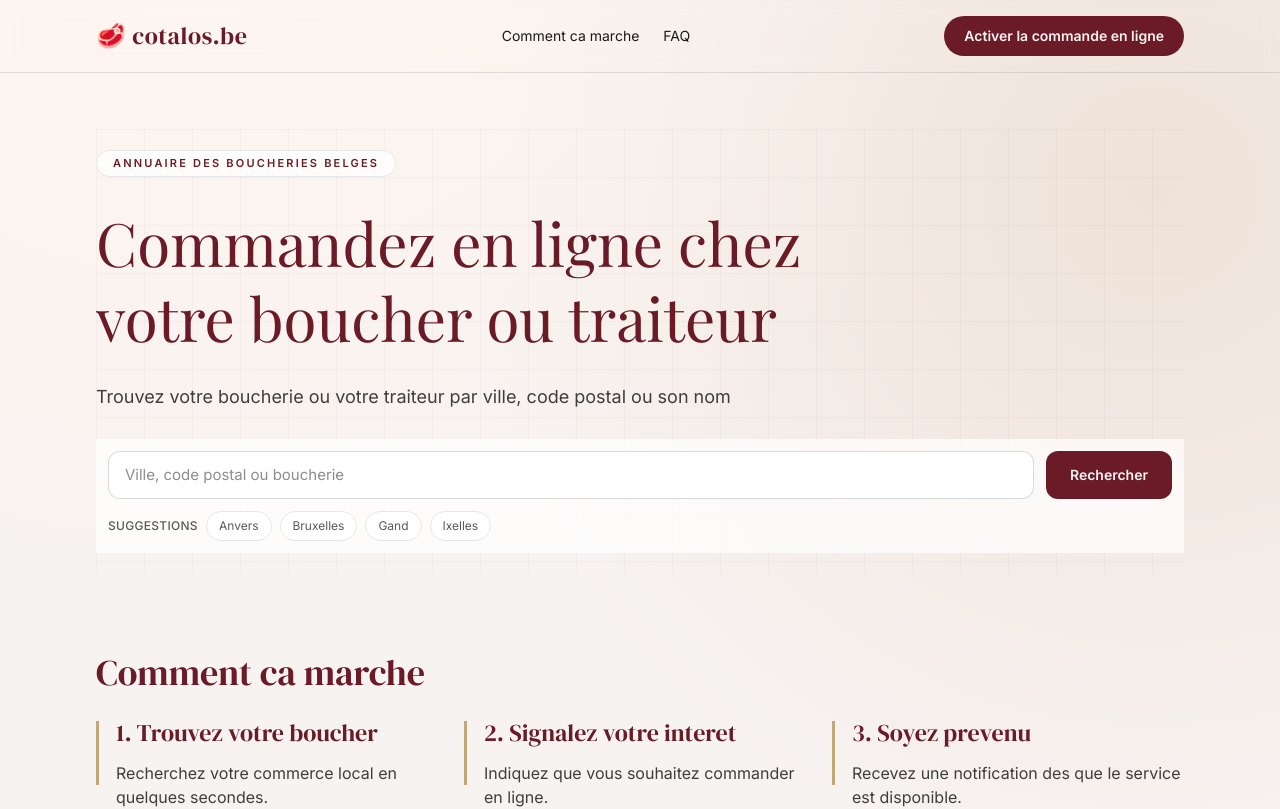
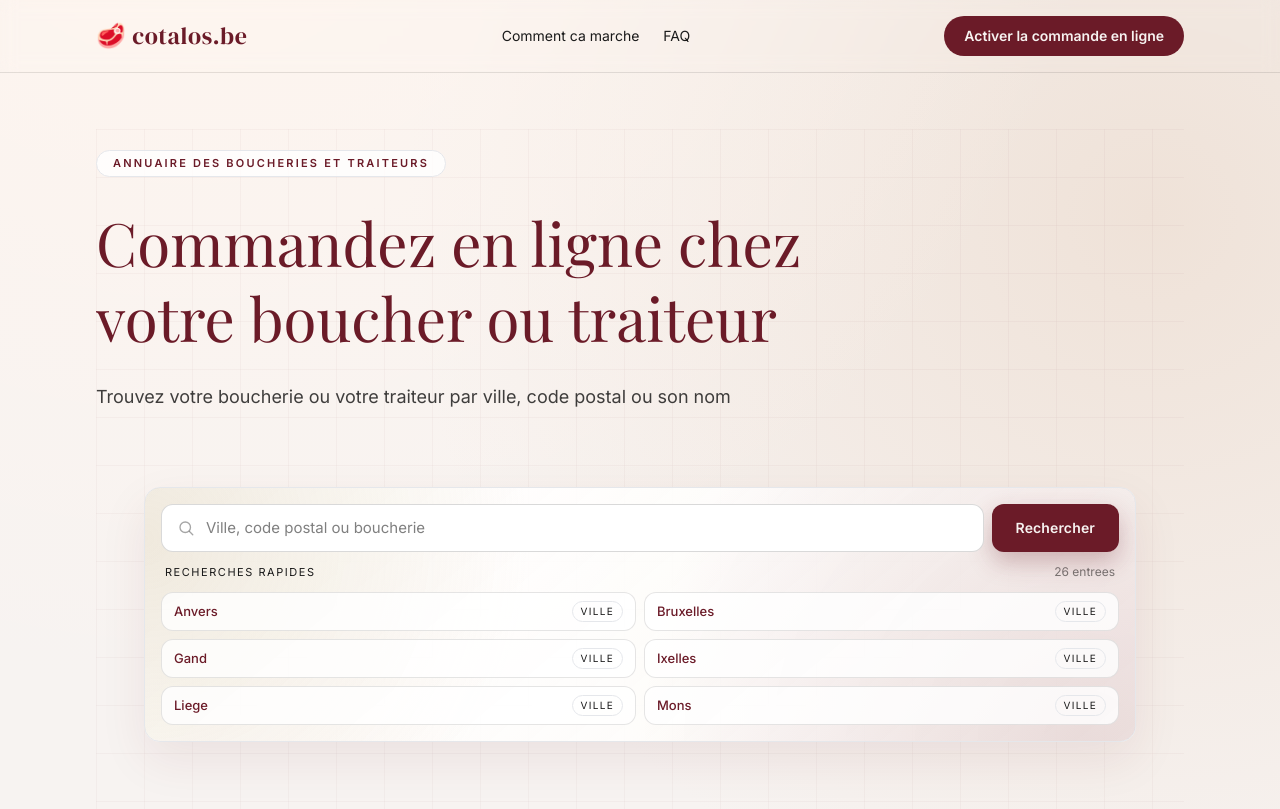
Before and after one commit to robhox/cotalos, a Next.js app: page / in a window 1280 px wide. Shown: the top 809 px of the page. Built offline with nearby package versions, Linux system fonts and the light colour scheme; a web font is replaced by a local one.

Commit message:
:lipstick: improve homepage UI

```diff
--- a/app/page.tsx
+++ b/app/page.tsx
@@ -59,7 +59,7 @@ export default function HomePage() {
           <div className="relative grid gap-8 lg:items-start">
             <div className="space-y-7">
               <p className="inline-flex rounded-full border border-[color:var(--color-primary)]/25 bg-white/80 px-4 py-1 text-[11px] font-semibold uppercase tracking-[0.2em] text-[color:var(--color-primary)]">
-                Annuaire des boucheries belges
+                Annuaire des boucheries et traiteurs
               </p>
 
               <h1 className="max-w-3xl font-hero md:leading-tight text-4xl text-[color:var(--color-primary)] sm:text-5xl md:text-6xl">
@@ -67,19 +67,26 @@ export default function HomePage() {
               </h1>
 
               <p className="max-w-2xl text-base leading-7 text-black/75 md:text-lg">
-                Trouvez votre boucherie ou votre traiteur par ville, code postal ou son nom
+                Trouvez votre boucherie ou votre traiteur par ville, code postal
+                ou son nom
               </p>
 
-              <div className="bg-white/70 p-2 sm:p-3">
+              <div className="p-2 sm:p-12">
                 <SearchBox index={searchIndex} />
               </div>
             </div>
           </div>
         </section>
 
-        <section id="comment-ca-marche" className="reveal space-y-6" style={{ animationDelay: "140ms" }}>
+        <section
+          id="comment-ca-marche"
+          className="reveal space-y-6"
+          style={{ animationDelay: "140ms" }}
+        >
           <div className="flex flex-wrap items-end justify-between gap-4">
-            <h2 className="font-display text-3xl text-[color:var(--color-primary)] md:text-4xl">Comment ca marche</h2>
+            <h2 className="font-display text-3xl text-[color:var(--color-primary)] md:text-4xl">
+              Comment ca marche
+            </h2>
           </div>
           <div className="grid gap-4 md:grid-cols-3">
             {steps.map((step) => (
@@ -88,8 +95,12 @@ export default function HomePage() {
                 className="group relative pl-5 transition-transform duration-300 hover:-translate-y-1"
               >
                 <div className="absolute left-0 top-1 h-16 w-[3px] bg-[color:var(--color-accent)] transition-all duration-300 group-hover:h-24" />
-                <h3 className="font-display text-2xl text-[color:var(--color-primary)]">{step.title}</h3>
-                <p className="mt-3 text-sm leading-6 text-black/75 md:text-base">{step.description}</p>
+                <h3 className="font-display text-2xl text-[color:var(--color-primary)]">
+                  {step.title}
+                </h3>
+                <p className="mt-3 text-sm leading-6 text-black/75 md:text-base">
+                  {step.description}
+                </p>
               </article>
             ))}
           </div>
@@ -103,10 +114,15 @@ export default function HomePage() {
           <div className="pointer-events-none absolute inset-0 bg-[radial-gradient(circle_at_15%_20%,rgba(255,255,255,0.18),transparent_45%),radial-gradient(circle_at_88%_80%,rgba(194,168,120,0.35),transparent_42%)]" />
           <div className="relative grid gap-6 md:grid-cols-[1.2fr_0.8fr] md:items-center">
             <div className="space-y-4">
-              <p className="text-xs uppercase tracking-[0.2em] text-[color:var(--color-accent)]">Espace commercants</p>
-              <h2 className="font-display text-3xl md:text-4xl">Vous etes boucher ou traiteur ?</h2>
+              <p className="text-xs uppercase tracking-[0.2em] text-[color:var(--color-accent)]">
+                Espace commercants
+              </p>
+              <h2 className="font-display text-3xl md:text-4xl">
+                Vous etes boucher ou traiteur ?
+              </h2>
               <p className="max-w-2xl text-sm leading-7 text-[color:var(--color-bg)]/85 md:text-base">
-                Activez la precommande en ligne, reduisez les appels repetitifs et simplifiez vos retraits en boutique.
+                Activez la precommande en ligne, reduisez les appels repetitifs
+                et simplifiez vos retraits en boutique.
               </p>
             </div>
             <div className="space-y-4 ml-auto">
@@ -121,15 +137,26 @@ export default function HomePage() {
           </div>
         </section>
 
-        <section id="faq" className="reveal space-y-5 pb-4" style={{ animationDelay: "260ms" }}>
-          <h2 className="font-display text-3xl text-[color:var(--color-primary)] md:text-4xl">FAQ</h2>
+        <section
+          id="faq"
+          className="reveal space-y-5 pb-4"
+          style={{ animationDelay: "260ms" }}
+        >
+          <h2 className="font-display text-3xl text-[color:var(--color-primary)] md:text-4xl">
+            FAQ
+          </h2>
           <div className="grid gap-1 md:grid-cols-1 md:gap-x-6">
             {faqItems.map((item) => (
-              <details key={item.question} className="border-b border-black/12 py-4 md:col-span-1">
+              <details
+                key={item.question}
+                className="border-b border-black/12 py-4 md:col-span-1"
+              >
                 <summary className="cursor-pointer list-none pr-6 text-sm font-semibold text-[color:var(--color-primary)] md:text-base">
                   {item.question}
                 </summary>
-                <p className="mt-2 text-sm leading-6 text-black/75">{item.answer}</p>
+                <p className="mt-2 text-sm leading-6 text-black/75">
+                  {item.answer}
+                </p>
               </details>
             ))}
           </div>
--- a/components/search/search-box.tsx
+++ b/components/search/search-box.tsx
@@ -14,22 +14,25 @@ interface SearchBoxProps {
 export function SearchBox({ index }: SearchBoxProps) {
   const [query, setQuery] = useState("");
   const [errorMessage, setErrorMessage] = useState<string | null>(null);
+  const [isFocused, setIsFocused] = useState(false);
   const [isPending, startTransition] = useTransition();
   const router = useRouter();
 
+  const normalizedQuery = useMemo(() => normalizeSearchValue(query), [query]);
+
   const suggestions = useMemo(() => {
-    const normalizedQuery = normalizeSearchValue(query);
     if (!normalizedQuery) {
-      return index.slice(0, 7);
+      return index.slice(0, 6);
     }
 
     return index
       .filter((entry) => normalizeSearchValue(entry.label).includes(normalizedQuery))
-      .slice(0, 7);
-  }, [index, query]);
+      .slice(0, 6);
+  }, [index, normalizedQuery]);
 
   const navigateTo = (entry: SearchIndexEntry): void => {
     setErrorMessage(null);
+    setQuery(entry.label);
     startTransition(() => {
       router.push(entry.targetPath);
     });
@@ -46,15 +49,40 @@ export function SearchBox({ index }: SearchBoxProps) {
   };
 
   return (
-    <div className="space-y-3">
-      <form onSubmit={onSubmit} className="relative flex flex-col gap-3 md:flex-row">
+    <div className="relative overflow-hidden rounded-2xl border border-[color:var(--color-primary)]/15 bg-[linear-gradient(140deg,rgba(255,255,255,0.95),rgba(255,252,249,0.82))] p-3 shadow-[0_18px_48px_rgba(107,27,40,0.08)] sm:p-4">
+      <div className="pointer-events-none absolute inset-0 bg-[radial-gradient(circle_at_0%_20%,rgba(194,168,120,0.25),transparent_38%),radial-gradient(circle_at_95%_100%,rgba(107,27,40,0.14),transparent_46%)]" />
+      <div className="relative space-y-3">
+        <form
+          onSubmit={onSubmit}
+          className="relative grid gap-2 md:grid-cols-[1fr_auto]"
+        >
           <label htmlFor="homepage-search" className="sr-only">
             Rechercher par ville, code postal ou boucherie
           </label>
+          <div className="relative">
+            <span
+              aria-hidden
+              className="pointer-events-none absolute left-4 top-1/2 -translate-y-1/2 text-black/35"
+            >
+              <svg
+                viewBox="0 0 24 24"
+                className="h-[18px] w-[18px]"
+                fill="none"
+                stroke="currentColor"
+                strokeWidth="1.8"
+                strokeLinecap="round"
+                strokeLinejoin="round"
+              >
+                <circle cx="11" cy="11" r="7" />
+                <line x1="16.65" y1="16.65" x2="21" y2="21" />
+              </svg>
+            </span>
             <input
               id="homepage-search"
               type="search"
               value={query}
+              onFocus={() => setIsFocused(true)}
+              onBlur={() => setIsFocused(false)}
               onChange={(event) => {
                 setQuery(event.target.value);
                 if (errorMessage) {
@@ -62,14 +90,14 @@ export function SearchBox({ index }: SearchBoxProps) {
                 }
               }}
               placeholder="Ville, code postal ou boucherie"
-          className="h-12 w-full rounded-xl border border-black/15 bg-white px-4 text-[15px] outline-none transition-all placeholder:text-black/45 focus:border-[color:var(--color-primary)] focus:ring-2 focus:ring-[color:var(--color-primary)]/25"
-          list="search-suggestions"
+              className="h-12 w-full rounded-xl border border-black/15 bg-white/92 pl-11 pr-4 text-[15px] outline-none transition-all placeholder:text-black/50 focus:border-[color:var(--color-primary)]/70 focus:bg-white focus:ring-2 focus:ring-[color:var(--color-primary)]/20"
               autoComplete="off"
               data-track="search_input"
             />
+          </div>
           <button
             type="submit"
-          className="h-12 rounded-xl bg-[color:var(--color-primary)] px-6 text-sm font-semibold text-[#F7F3F1] transition-all hover:bg-[color:var(--color-primary)]/92 disabled:cursor-not-allowed disabled:opacity-70"
+            className="h-12 rounded-xl bg-[color:var(--color-primary)] px-6 text-sm font-semibold tracking-[0.01em] text-[#F7F3F1] shadow-[0_10px_24px_rgba(107,27,40,0.28)] transition-all hover:-translate-y-0.5 hover:bg-[color:var(--color-primary)]/92 disabled:translate-y-0 disabled:cursor-not-allowed disabled:opacity-70"
             disabled={isPending}
             data-track="search_submit"
           >
@@ -77,28 +105,51 @@ export function SearchBox({ index }: SearchBoxProps) {
           </button>
         </form>
 
-      <datalist id="search-suggestions">
+        <div className="flex items-center justify-between px-1">
+          <p className="text-[11px] uppercase tracking-[0.14em] text-[color:var(--color-primary)]/70">
+            {normalizedQuery ? "Suggestions" : "Recherches rapides"}
+          </p>
+          <p className="text-xs text-black/50">{index.length} entrees</p>
+        </div>
+
+        {suggestions.length ? (
+          <ul className="grid gap-2 sm:grid-cols-2">
             {suggestions.map((suggestion) => (
-          <option key={`${suggestion.type}-${suggestion.targetPath}`} value={suggestion.label} />
-        ))}
-      </datalist>
-
-      <div className="flex flex-wrap items-center gap-2 text-xs text-black/65">
-        <span className="font-medium uppercase tracking-wide">Suggestions</span>
-        {suggestions.slice(0, 4).map((suggestion) => (
+              <li key={`${suggestion.type}-${suggestion.targetPath}`}>
                 <button
-            key={`${suggestion.type}-${suggestion.targetPath}`}
                   type="button"
                   onClick={() => navigateTo(suggestion)}
-            className="rounded-full border border-black/12 bg-white px-3 py-1.5 hover:border-[color:var(--color-primary)]/45 hover:text-[color:var(--color-primary)]"
+                  className="group flex w-full items-center justify-between rounded-xl border border-black/10 bg-white/80 px-3 py-2 text-left transition-all hover:-translate-y-0.5 hover:border-[color:var(--color-primary)]/35 hover:bg-white"
                   data-track="search_suggestion_click"
                 >
+                  <span className="truncate pr-3 text-[13px] font-medium text-[color:var(--color-primary)]">
                     {suggestion.label}
+                  </span>
+                  <span className="shrink-0 rounded-full border border-[color:var(--color-primary)]/25 px-2 py-0.5 text-[10px] uppercase tracking-[0.13em] text-[color:var(--color-primary)]/75 transition-colors group-hover:bg-[color:var(--color-primary)] group-hover:text-[color:var(--color-bg)]">
+                    {suggestion.type}
+                  </span>
                 </button>
+              </li>
             ))}
+          </ul>
+        ) : normalizedQuery ? (
+          <p className="rounded-xl border border-dashed border-black/20 bg-white/70 px-4 py-3 text-sm text-black/60">
+            Aucun resultat pour cette recherche.
+          </p>
+        ) : null}
+
+        {errorMessage ? (
+          <p className="rounded-xl border border-[color:var(--color-primary)]/20 bg-[color:var(--color-primary)]/8 px-4 py-3 text-sm text-[color:var(--color-primary)]">
+            {errorMessage}
+          </p>
+        ) : null}
       </div>
-
-      {errorMessage ? <p className="text-sm text-[color:var(--color-primary)]">{errorMessage}</p> : null}
+      <div
+        aria-hidden
+        className={`pointer-events-none absolute inset-0 rounded-2xl border transition-opacity duration-200 ${
+          isFocused ? "opacity-100 border-[color:var(--color-accent)]/45" : "opacity-0 border-transparent"
+        }`}
+      />
     </div>
   );
 }
```
Also changed, not shown: 1 other file (tests, documents, lock files or other folders). Lines whose indentation alone changed are shown as unchanged.
